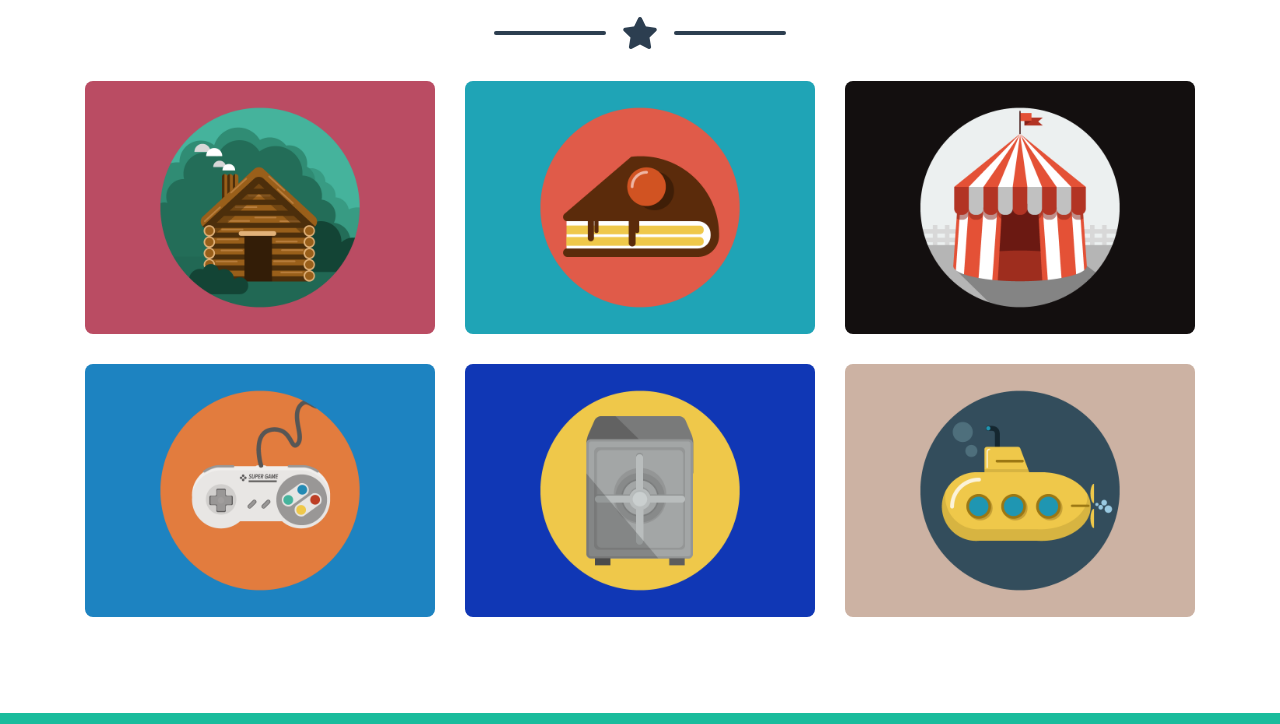
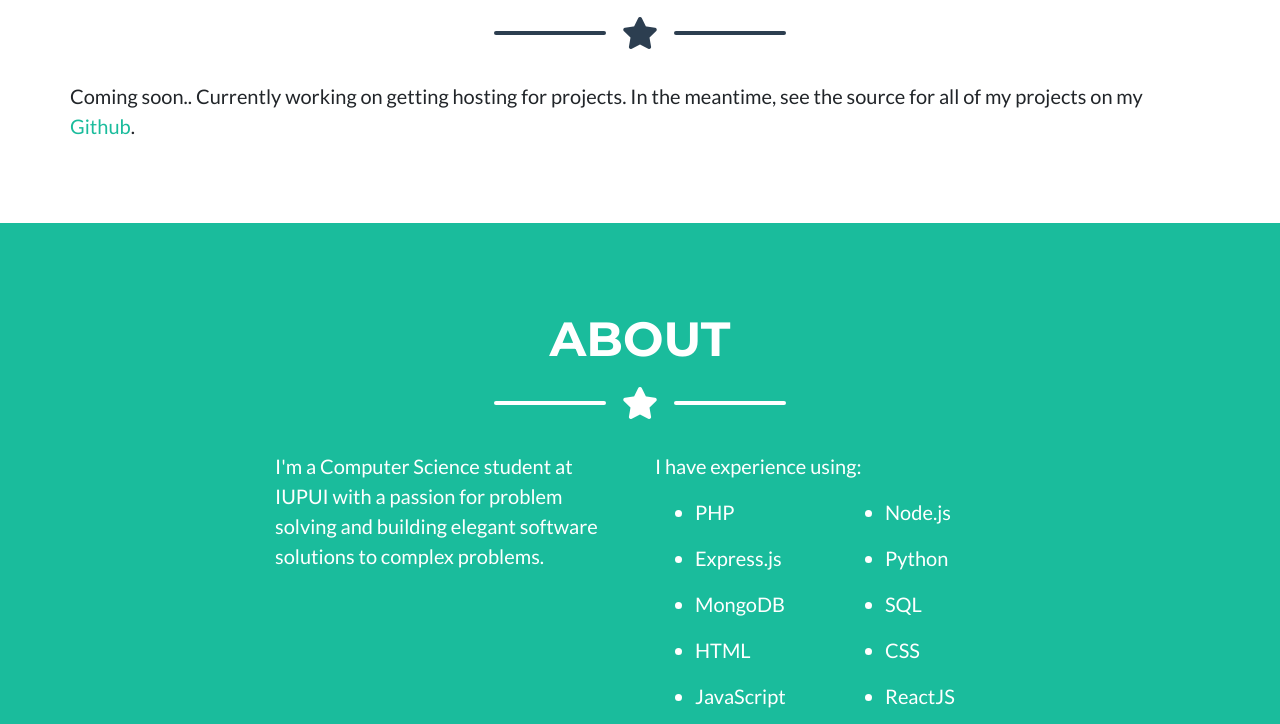
Before and after one commit to peymathi/portfolio-website, a website: page public/index.html in a window 1280 px wide. Shown: the part 627-1351 px from the top of the page. Drawn offline with nearby package versions, Linux system fonts and the light colour scheme.

Commit message:
updated projects section

```diff
--- a/public/index.html
+++ b/public/index.html
@@ -93,9 +93,12 @@
 
       <!-- Portfolio Grid Items -->
       <div class="row">
-
+        <p class="lead">
+        Coming soon.. Currently working on getting hosting for projects. In the meantime, see the source for all of my
+        projects on my <a href="https://github.com/peymathi">Github</a>.
+        </p>
         <!-- Portfolio Item 1 -->
-        <div class="col-md-6 col-lg-4">
+        <!-- <div class="col-md-6 col-lg-4">
           <div class="portfolio-item mx-auto" data-toggle="modal" data-target="#portfolioModal1">
             <div class="portfolio-item-caption d-flex align-items-center justify-content-center h-100 w-100">
               <div class="portfolio-item-caption-content text-center text-white">
@@ -104,10 +107,10 @@
             </div>
             <img class="img-fluid" src="img/portfolio/cabin.png" alt="">
           </div>
-        </div>
+        </div> -->
 
         <!-- Portfolio Item 2 -->
-        <div class="col-md-6 col-lg-4">
+        <!-- <div class="col-md-6 col-lg-4">
           <div class="portfolio-item mx-auto" data-toggle="modal" data-target="#portfolioModal2">
             <div class="portfolio-item-caption d-flex align-items-center justify-content-center h-100 w-100">
               <div class="portfolio-item-caption-content text-center text-white">
@@ -116,10 +119,10 @@
             </div>
             <img class="img-fluid" src="img/portfolio/cake.png" alt="">
           </div>
-        </div>
+        </div> -->
 
         <!-- Portfolio Item 3 -->
-        <div class="col-md-6 col-lg-4">
+        <!-- <div class="col-md-6 col-lg-4">
           <div class="portfolio-item mx-auto" data-toggle="modal" data-target="#portfolioModal3">
             <div class="portfolio-item-caption d-flex align-items-center justify-content-center h-100 w-100">
               <div class="portfolio-item-caption-content text-center text-white">
@@ -128,10 +131,10 @@
             </div>
             <img class="img-fluid" src="img/portfolio/circus.png" alt="">
           </div>
-        </div>
+        </div> -->
 
         <!-- Portfolio Item 4 -->
-        <div class="col-md-6 col-lg-4">
+        <!-- <div class="col-md-6 col-lg-4">
           <div class="portfolio-item mx-auto" data-toggle="modal" data-target="#portfolioModal4">
             <div class="portfolio-item-caption d-flex align-items-center justify-content-center h-100 w-100">
               <div class="portfolio-item-caption-content text-center text-white">
@@ -140,10 +143,10 @@
             </div>
             <img class="img-fluid" src="img/portfolio/game.png" alt="">
           </div>
-        </div>
+        </div> -->
 
         <!-- Portfolio Item 5 -->
-        <div class="col-md-6 col-lg-4">
+        <!-- <div class="col-md-6 col-lg-4">
           <div class="portfolio-item mx-auto" data-toggle="modal" data-target="#portfolioModal5">
             <div class="portfolio-item-caption d-flex align-items-center justify-content-center h-100 w-100">
               <div class="portfolio-item-caption-content text-center text-white">
@@ -152,10 +155,10 @@
             </div>
             <img class="img-fluid" src="img/portfolio/safe.png" alt="">
           </div>
-        </div>
+        </div> -->
 
         <!-- Portfolio Item 6 -->
-        <div class="col-md-6 col-lg-4">
+        <!-- <div class="col-md-6 col-lg-4">
           <div class="portfolio-item mx-auto" data-toggle="modal" data-target="#portfolioModal6">
             <div class="portfolio-item-caption d-flex align-items-center justify-content-center h-100 w-100">
               <div class="portfolio-item-caption-content text-center text-white">
@@ -164,7 +167,7 @@
             </div>
             <img class="img-fluid" src="img/portfolio/submarine.png" alt="">
           </div>
-        </div>
+        </div> -->
 
       </div>
       <!-- /.row -->
@@ -373,9 +376,6 @@
           </a>
           <a class="btn btn-outline-light btn-social mx-1" href="https://github.com/peymathi">
             <i class="fab fa-fw fa-github"></i>
-          </a>
-          <a class="btn btn-outline-light btn-social mx-1" href="https://codepen.io/peymathi">
-            <i class="fab fa-fw fa-codepen"></i>
           </a>
           <a class="btn btn-outline-light btn-social mx-1" href="https://www.hackerrank.com/peymathi">
             <i class="fab fa-fw fa-hackerrank"></i>
```
